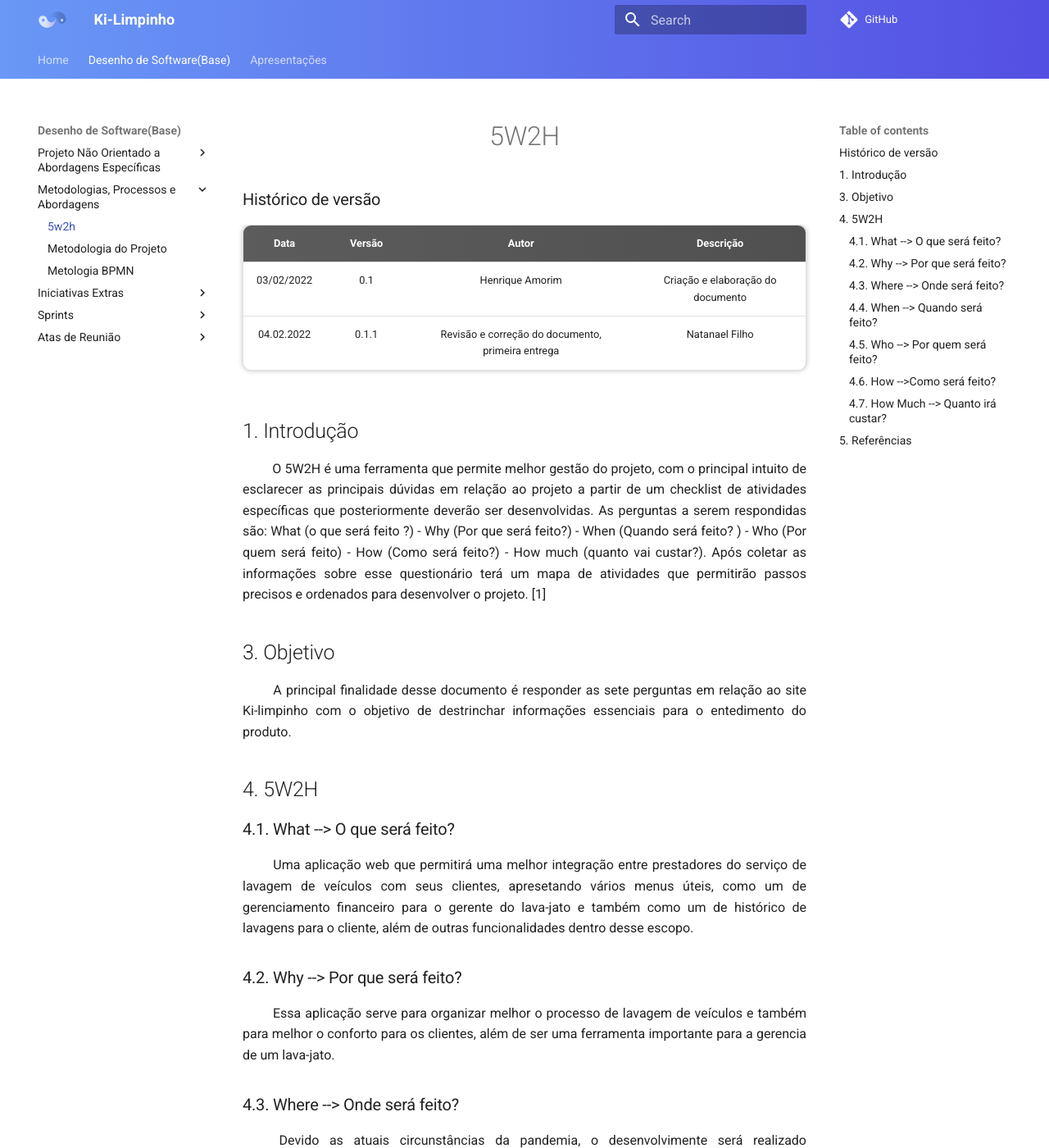
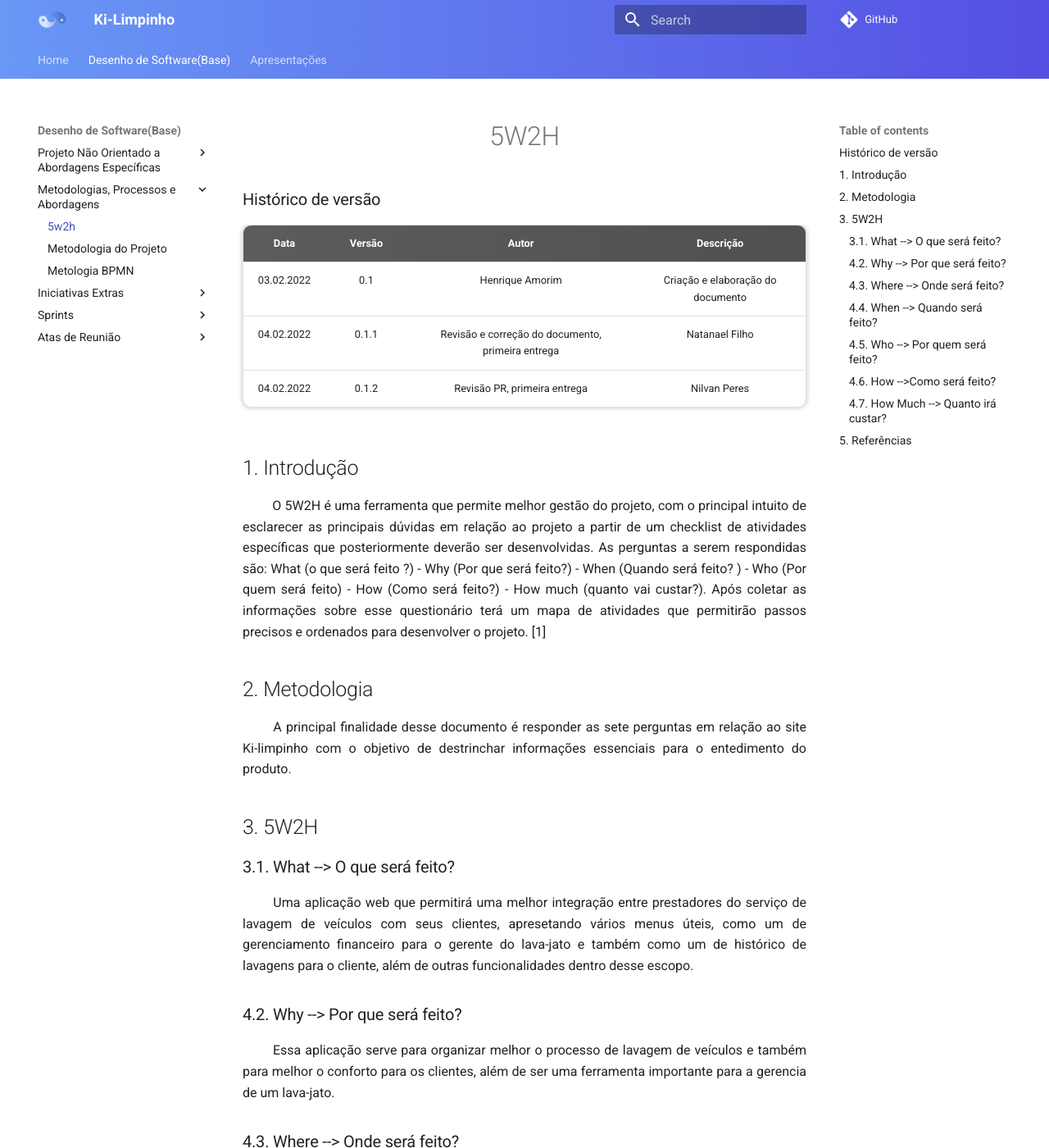
Before and after one commit to UnBArqDsw2021-2/2021.2_G2_Ki-Limpinho, an MkDocs documentation site: the page built from docs/5w2h.md, in a window 1280 px wide and 1400 px high. Shown: the whole window at 82% size. Built offline with MkDocs 1.6.1 and Material for MkDocs 9.7.7, drawn with Linux system fonts in a browser that asks for light colours; comment, search, counter and statistics services are not loaded.

Commit message:
docs: review PR #64

```diff
--- a/docs/5w2h.md
+++ b/docs/5w2h.md
@@ -3,8 +3,9 @@
 ### Histórico de versão
 | Data | Versão | Autor | Descrição |
 | :-:|:-:|:-:|:-: |
-| 03/02/2022| 0.1 | Henrique Amorim | Criação e elaboração do documento |
+| 03.02.2022| 0.1 | Henrique Amorim | Criação e elaboração do documento |
 | 04.02.2022 | 0.1.1 | Revisão e correção do documento, primeira entrega | Natanael Filho |
+| 04.02.2022 | 0.1.2 | Revisão PR, primeira entrega | Nilvan Peres |
 
 
 
@@ -14,15 +15,16 @@
   O 5W2H é uma ferramenta que permite melhor gestão do projeto, com o principal intuito de esclarecer as principais dúvidas em relação ao projeto a partir de um checklist de atividades específicas que posteriormente deverão ser desenvolvidas. As perguntas a serem respondidas são: What (o que será feito ?) - Why (Por que será feito?) - When (Quando será feito? ) - Who (Por quem será feito) - How (Como será feito?) - How much (quanto vai custar?). Após coletar as informações sobre esse questionário terá um mapa de atividades que permitirão passos precisos e ordenados para desenvolver o projeto. [1]
 </p>
 
-## 3. Objetivo
+## 2. Metodologia
+
 <p align="justify">&emsp;&emsp;
-  A principal finalidade desse documento é responder as sete perguntas em relação ao site Ki-limpinho com o objetivo de destrinchar informações essenciais para o entedimento do produto.
+    A principal finalidade desse documento é responder as sete perguntas em relação ao site Ki-limpinho com o objetivo de destrinchar informações essenciais para o entedimento do produto.
 </p>
 
 
-## 4. 5W2H
+## 3. 5W2H
 
-### 4.1. What --> O que será feito?
+### 3.1. What --> O que será feito?
 
 <p align="justify">&emsp;&emsp;
   Uma aplicação web que permitirá uma melhor integração entre prestadores do serviço de lavagem de veículos com seus clientes, apresetando vários menus úteis, como um de gerenciamento financeiro para o gerente do lava-jato e também como um de histórico de lavagens para o cliente, além de outras funcionalidades dentro desse escopo.
```
Also changed, not shown: docs/PoliticaDeContribuição.md (+4 -3 lines).
